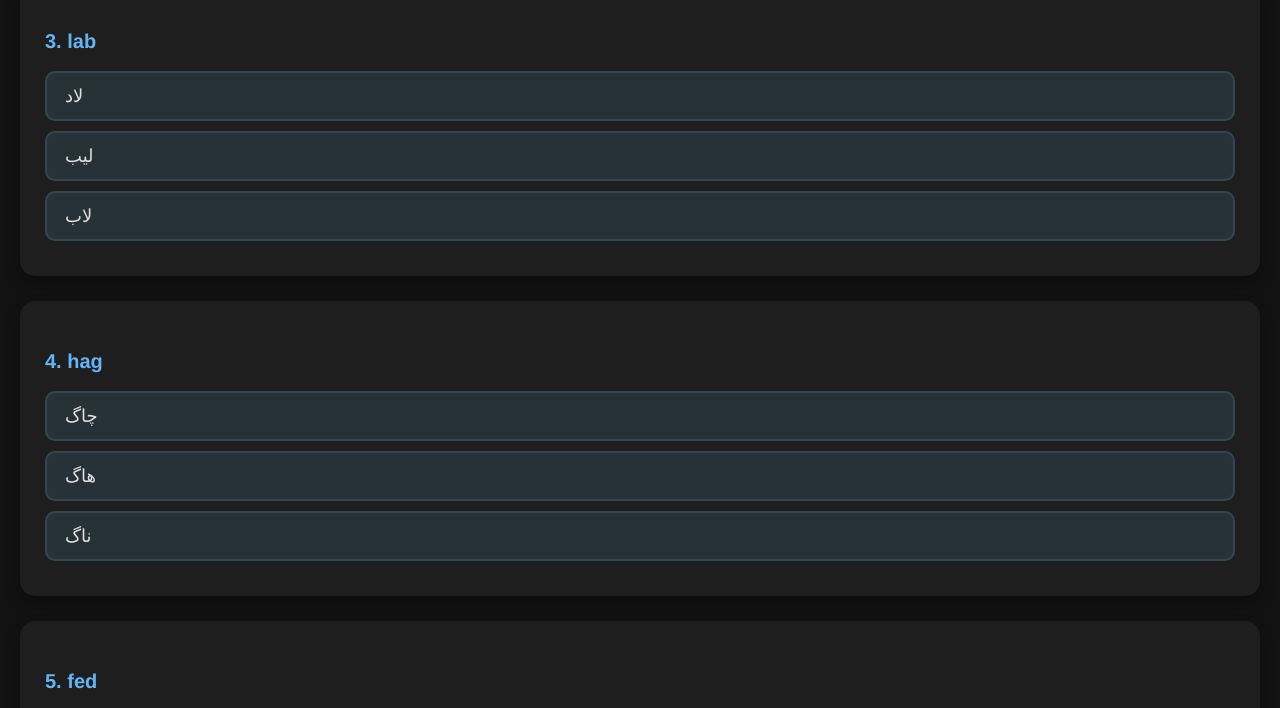
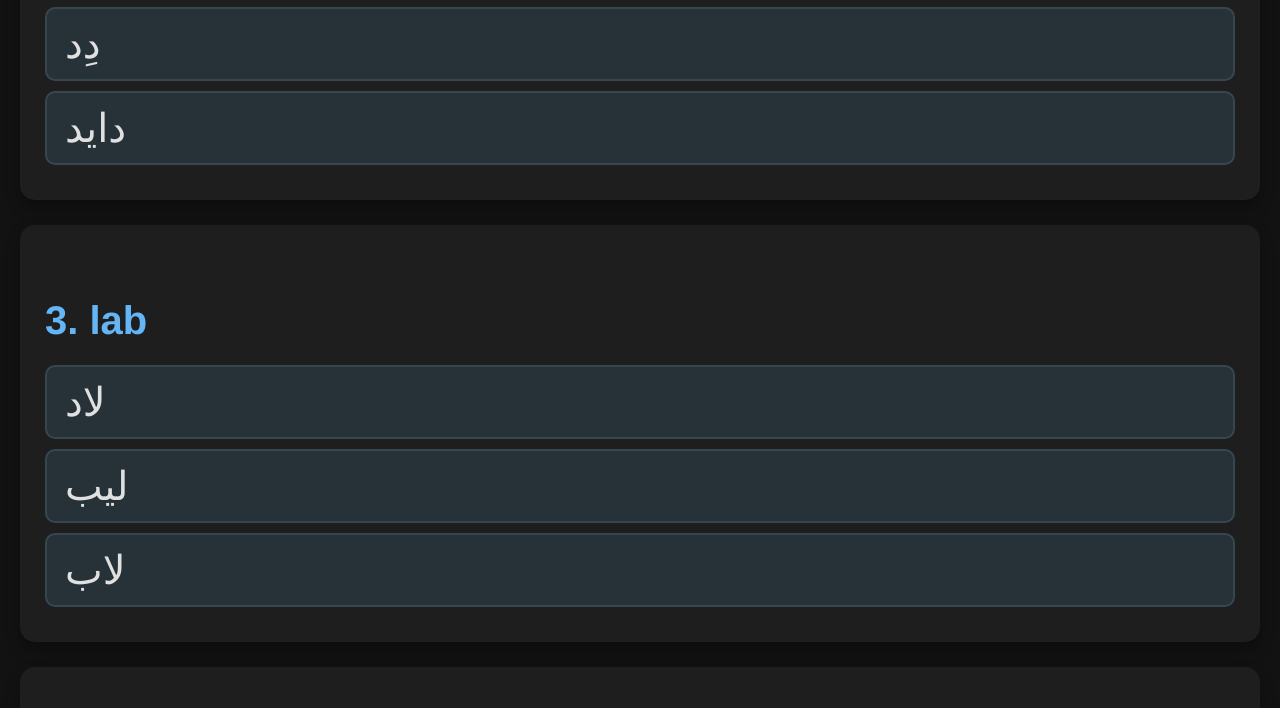
Before and after one commit to Ali78532/letters1, a plain HTML site: page index.html in a window 1280 px wide. Shown: the part 734-1442 px from the top of the page. Drawn offline with Linux system fonts and the light colour scheme.

Commit message:
index.html

```diff
--- a/index.html
+++ b/index.html
@@ -28,7 +28,7 @@
         }
         .question {
             color: #64b5f6;
-            font-size: 20px;
+            font-size: 40px;
             font-weight: bold;
             margin-bottom: 15px;
             line-height: 1.5;
@@ -41,7 +41,7 @@
             margin: 10px 0;
             background-color: #263238;
             color: #e0e0e0;
-            font-size: 18px;
+            font-size: 40px;
             text-align: left;
             display: block;
             transition: background-color 0.3s, transform 0.3s, box-shadow 0.3s;
```
